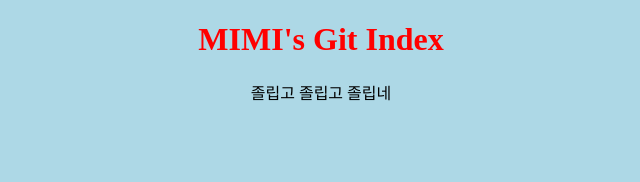
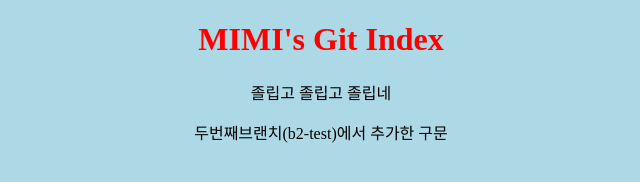
Before and after one commit to mikyeong-kim/pj-git-repository, a plain HTML site: page index.html in a window 1280 px wide. Shown: the whole page, without its empty margins (319-959 px from the left). Drawn offline with Linux system fonts and the light colour scheme.

Commit message:
두번째브랜치(b2-test)에서 추가했음

```diff
--- a/index.html
+++ b/index.html
@@ -10,5 +10,6 @@
 		<p>
 		   졸립고 졸립고 졸립네
 		</p>
+		<p> 두번째브랜치(b2-test)에서 추가한 구문</p>
 	</body>
 </html>
```
